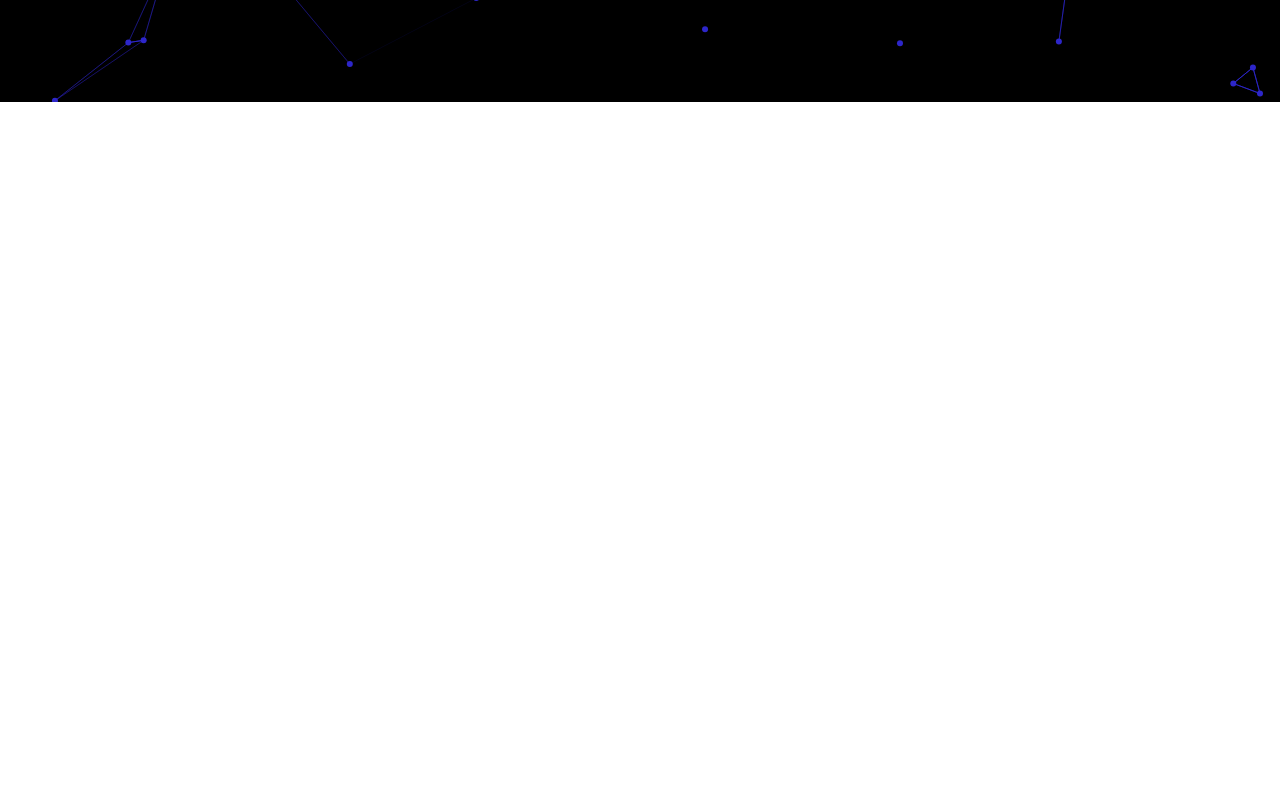
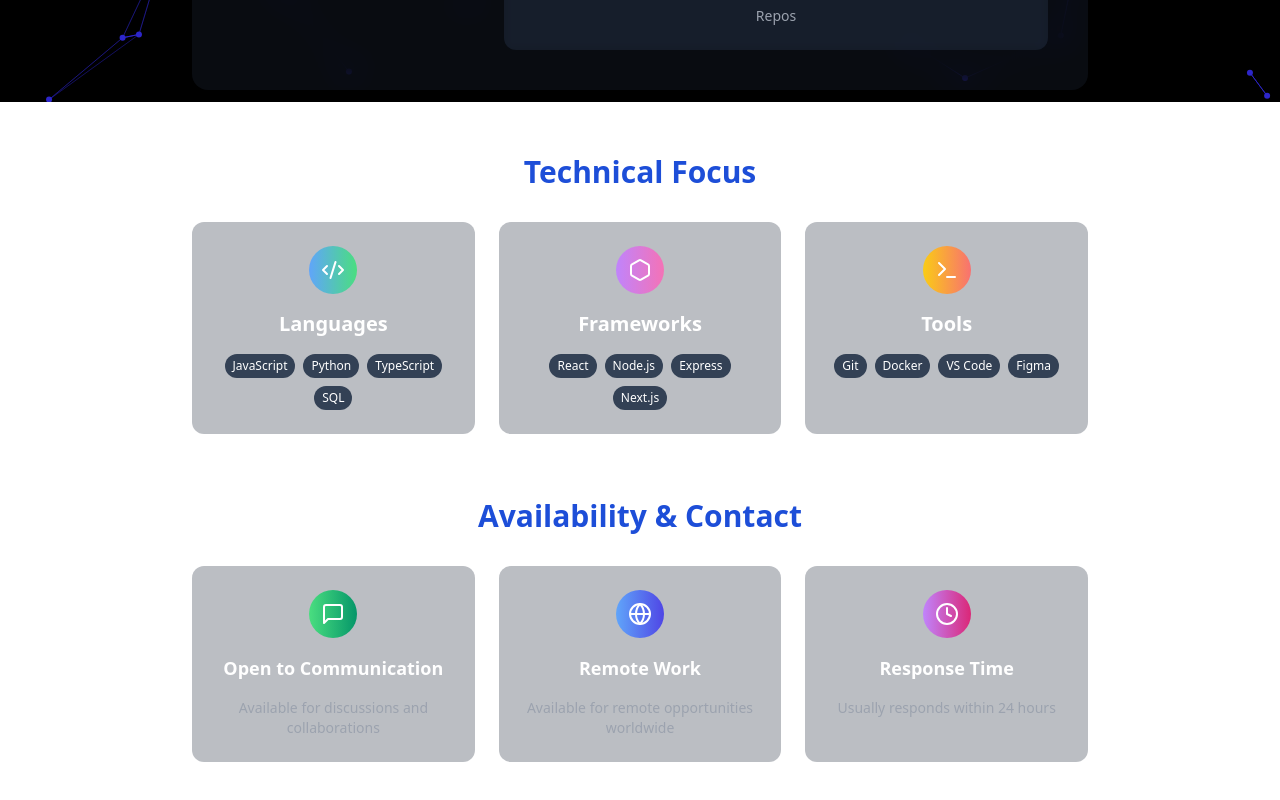
Before and after one commit to USM4/portfolio, a React (Vite) app: page /links in a window 1280 px wide. Shown: the part 698-1498 px from the top of the page. Before the commit the page ends 800 px from the top, so only its background shows below. Built offline with nearby package versions, Linux system fonts and the light colour scheme; a web font is replaced by a local one.

Commit message:
added some edits within md

```diff
--- a/index.html
+++ b/index.html
@@ -5,5 +5,6 @@
   <body>
     <div id="root"></div>
     <script type="module" src="/src/main.jsx"></script>
+    <meta name="viewport" content="width=device-width, initial-scale=1.0" />
   </body>
 </html>
--- a/src/Home.jsx
+++ b/src/Home.jsx
@@ -54,7 +54,7 @@ function Home() {
     <div>
       <div className="fixed bottom-8 w-full flex justify-center items-end">
         <button
-          className="text-white p-2 w-28 h-28 rounded-full flex items-end m-auto border-2 border-blue-700 hover:border-blue-500 shadow-lg hover:shadow-[0_0_15px_3px_rgba(45,38,202,0.8)] transition-all"
+          className="text-white p-2 md:w-28 md:h-28 w-16 h-16 rounded-full flex items-end m-auto border-2 border-blue-700 hover:border-blue-500 shadow-lg hover:shadow-[0_0_15px_3px_rgba(45,38,202,0.8)] transition-all z-50"
           onClick={(e) => {
             handleScrollTo(e, sections[nextSection]);
             if (nextSection + 1 === sections.length) setNextSection(0);
@@ -70,7 +70,7 @@ function Home() {
       </div>
       <Navbar />
       <Intro />
-        <Projects />
+      <Projects />
       <Links />
       <About />
     </div>
--- a/src/Intro.jsx
+++ b/src/Intro.jsx
@@ -91,8 +91,8 @@ function Intro() {
               </h2>
             </div>
             <div className="w-full">
-              <button className=" text-blue-800 border-2 border-blue-800 px-4 py-2 rounded-xl hover:bg-blue-800 hover:text-black font-mono font-bold transition-colors duration-300">
-                <a href={Resume} target="blank">
+              <button className=" text-blue-800 border-2 border-blue-800 px-4 md:px-8 py-2 md:py-4 md:text-xl rounded-xl hover:bg-blue-800 hover:text-black font-mono font-bold transition-colors duration-300">
+                <a href={Resume} target="blank" >
                   Resume
                 </a>
               </button>
--- a/src/Links.jsx
+++ b/src/Links.jsx
@@ -1,22 +1,22 @@
 import React, { useRef, useState } from "react";
-import About from "./About.jsx";
-import "./App.css";
 import {
   Github,
   Linkedin,
-  Pocket as Docker,
-  BookOpen,
   Instagram,
+  ExternalLink,
+  Activity,
+  GitFork,
   Code2,
-  Newspaper,
-  ExternalLink,
-  Star,
-  GitFork,
-  Activity,
+  MessageSquare,
+  Globe,
+  Clock,
+  Hexagon,
+  Terminal,
 } from "lucide-react";
 
 function Links() {
   const [activeCard, setActiveCard] = useState(null);
+  const [activeSkill, setActiveSkill] = useState(null);
 
   const socialLinks = [
     {
@@ -54,28 +54,62 @@ function Links() {
     },
   ];
 
-  const nextSectionRef = useRef(null);
+  const skills = [
+    {
+      category: "Languages",
+      items: ["JavaScript", "Python", "TypeScript", "SQL"],
+      icon: Code2,
+      gradient: "from-blue-400 to-green-400",
+    },
+    {
+      category: "Frameworks",
+      items: ["React", "Node.js", "Express", "Next.js"],
+      icon: Hexagon,
+      gradient: "from-purple-400 to-pink-400",
+    },
+    {
+      category: "Tools",
+      items: ["Git", "Docker", "VS Code", "Figma"],
+      icon: Terminal,
+      gradient: "from-yellow-400 to-red-400",
+    },
+  ];
 
-  const handleScrollToNextSection = () => {
-    if (nextSectionRef.current) {
-      nextSectionRef.current.scrollIntoView({
-        behavior: "smooth",
-        block: "start",
-      });
-    }
-  };
+  const availability = [
+    {
+      icon: MessageSquare,
+      title: "Open to Communication",
+      description: "Available for discussions and collaborations",
+      gradient: "from-green-400 to-emerald-600",
+    },
+    {
+      icon: Globe,
+      title: "Remote Work",
+      description: "Available for remote opportunities worldwide",
+      gradient: "from-blue-400 to-indigo-600",
+    },
+    {
+      icon: Clock,
+      title: "Response Time",
+      description: "Usually responds within 24 hours",
+      gradient: "from-purple-400 to-pink-600",
+    },
+  ];
+
   return (
     <div id="links">
-      <div className="w-full h-screen justify-center items-center">
+      <div className="w-full min-h-screen justify-center items-center">
         <div className="w-full h-full flex text-purple-600 items-center">
           <div className="w-full h-full justify-center text-white flex flex-col items-center py-16 px-4">
             {/* Header with animated gradient */}
             <div className="relative mb-16">
-              <h1 className="font-mono text-stone-200 font-bold glowing-text text-6xl ">
+              <h1 className="font-mono text-stone-200 font-bold glowing-text text-6xl">
                 LINKS
               </h1>
               <div className="absolute -bottom-4 left-0 right-0 h-1 bg-gradient-to-r from-blue-400 via-purple-400 to-cyan-300 rounded-full animate-pulse" />
             </div>
+
+            {/* Social Links */}
             <div className="flex flex-wrap justify-center gap-6 mb-16">
               {socialLinks.map((link) => (
                 <a
@@ -93,10 +127,9 @@ function Links() {
               ))}
             </div>
 
-            {/* Enhanced Middle Section */}
+            {/* Stats Section */}
             <div className="w-full max-w-4xl bg-slate-800/30 backdrop-blur-lg rounded-2xl p-10 mb-16 transform hover:scale-[1.02] transition-all duration-300">
               <div className="flex flex-col md:flex-row gap-12 items-center">
-                {/* QR Code with animated border */}
                 <div className="relative group">
                   <div className="absolute -inset-1 bg-gradient-to-r from-blue-500 via-purple-500 to-cyan-500 rounded-lg blur opacity-30 group-hover:opacity-100 transition duration-1000 group-hover:duration-300" />
                   <div className="relative w-56 h-56 bg-slate-900 rounded-lg flex items-center justify-center">
@@ -109,10 +142,10 @@ function Links() {
                 </div>
 
                 <div className="flex-1">
-                  <h2 className="text-3xl font-bold mb-8 text-center md:text-left bg-clip-text text-transparent bg-gradient-to-r from-blue-400 to-cyan-300">
+                  <h2 className="text-3xl font-bold mb-8 text-center md:text-left text-blue-700">
                     GitHub Statistics
                   </h2>
-                  <div className="grid grid-cols-1 md:grid-cols-2 gap-7">
+                  <div className="grid grid-cols-1 md:grid-cols-1 gap-7">
                     {stats.map((stat, index) => (
                       <div
                         key={stat.label}
@@ -124,7 +157,7 @@ function Links() {
                       >
                         <div className="flex flex-col items-center text-center gap-2">
                           <stat.icon className="w-6 h-6 text-blue-400 mb-2" />
-                          <div className="text-3xl font-bold bg-clip-text text-transparent bg-gradient-to-r from-blue-400 to-cyan-300">
+                          <div className="text-3xl font-bold text-blue-700">
                             {stat.value}
                           </div>
                           <div className="text-sm text-gray-400 font-medium">
@@ -142,6 +175,71 @@ function Links() {
                 </div>
               </div>
             </div>
+
+            {/* Technical Skills Overview */}
+            <div className="w-full max-w-4xl mb-16">
+              <h2 className="text-3xl font-bold mb-8 text-center text-blue-700">
+                Technical Focus
+              </h2>
+              <div className="grid grid-cols-1 md:grid-cols-3 gap-6">
+                {skills.map((skill, index) => (
+                  <div
+                    key={skill.category}
+                    className="group relative bg-slate-800/30 rounded-xl p-6 hover:bg-slate-700/30 transition-all duration-300"
+                    onMouseEnter={() => setActiveSkill(index)}
+                    onMouseLeave={() => setActiveSkill(null)}
+                  >
+                    <div className="flex flex-col items-center text-center gap-4">
+                      <div
+                        className={`p-3 rounded-full bg-gradient-to-r ${skill.gradient}`}
+                      >
+                        <skill.icon className="w-6 h-6 text-white" />
+                      </div>
+                      <h3 className="text-xl font-semibold">
+                        {skill.category}
+                      </h3>
+                      <div className="flex flex-wrap gap-2 justify-center">
+                        {skill.items.map((item) => (
+                          <span
+                            key={item}
+                            className="text-xs px-2 py-1 bg-slate-700 rounded-full"
+                          >
+                            {item}
+                          </span>
+                        ))}
+                      </div>
+                    </div>
+                  </div>
+                ))}
+              </div>
+            </div>
+
+            {/* Availability Section */}
+            <div className="w-full max-w-4xl">
+              <h2 className="text-3xl font-bold mb-8 text-center text-blue-700">
+                Availability & Contact
+              </h2>
+              <div className="grid grid-cols-1 md:grid-cols-3 gap-6">
+                {availability.map((item) => (
+                  <div
+                    key={item.title}
+                    className="bg-slate-800/30 rounded-xl p-6 hover:bg-slate-700/30 transition-all duration-300"
+                  >
+                    <div className="flex flex-col items-center text-center gap-4">
+                      <div
+                        className={`p-3 rounded-full bg-gradient-to-r ${item.gradient}`}
+                      >
+                        <item.icon className="w-6 h-6 text-white" />
+                      </div>
+                      <h3 className="text-lg font-semibold">{item.title}</h3>
+                      <p className="text-sm text-gray-400">
+                        {item.description}
+                      </p>
+                    </div>
+                  </div>
+                ))}
+              </div>
+            </div>
           </div>
         </div>
       </div>
--- a/src/Projects.jsx
+++ b/src/Projects.jsx
@@ -114,13 +114,12 @@ function Projects() {
         <h2 className="font-mono p-10 text-stone-200 font-bold glowing-text text-6xl">
           Projects
         </h2>
-        <div className="absolute  left-1/2 transform -translate-x-1/2 w-24 h-1 bg-gradient-to-r from-blue-800 to-yellow-300 rounded-full" />
+        <div className="absolute left-1/2 transform -translate-x-1/2 w-24 h-1 bg-gradient-to-r from-blue-800 to-yellow-300 rounded-full" />
       </div>
 
       <div className="max-w-7xl mx-auto">
-        <div className="grid grid-cols-1 md:grid-cols-2 lg:grid-cols-3  px-4">
-          {
-            projects.map((project, index) => (
+        <div className="grid grid-cols-1 md:grid-cols-1 lg:grid-cols-3 lg:gap-6 md:gap-10 place-items-center">
+          {projects.map((project, index) => (
             <ProjectCard
               key={index}
               title={project.title}
@@ -128,8 +127,7 @@ function Projects() {
               github={project.github}
               icon={project.icon}
             />
-            ))
-          }
+          ))}
         </div>
       </div>
     </div>
```
Lines whose indentation alone changed are shown as unchanged.
